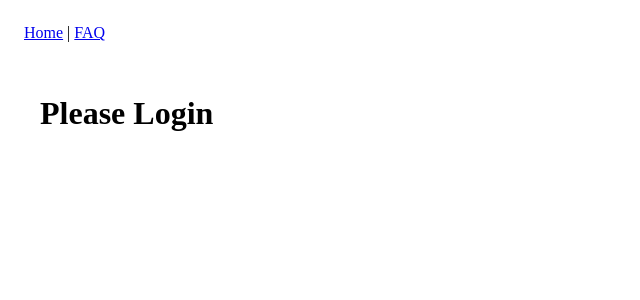
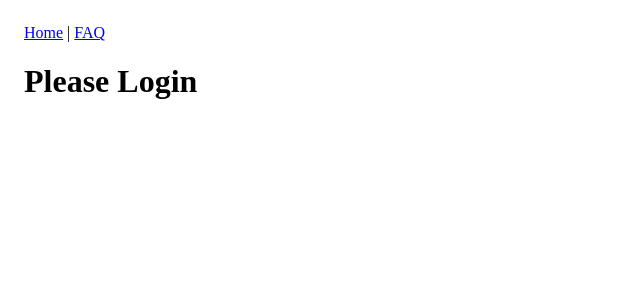
Before and after one commit to brian-vdb/round-2, a React (Vite) app in the folder frontend/: page / in a window 1280 px wide. Shown: the top 300 px of the page, without its empty margins (0-640 px from the left). Built offline with nearby package versions, Linux system fonts and the light colour scheme.

Commit message:
Removed styling

```diff
--- a/frontend/src/pages/Index.tsx
+++ b/frontend/src/pages/Index.tsx
@@ -7,7 +7,7 @@ const Index: React.FC = () => {
   const { user } = useAuth();
   if (!user) {
     return (
-      <div style={{ padding: '1rem' }}>
+      <div>
         <h1>Please Login</h1>
         {/* Add login form here and call signIn */}
       </div>
```
